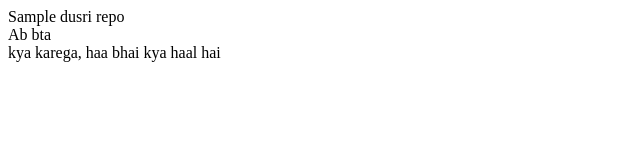
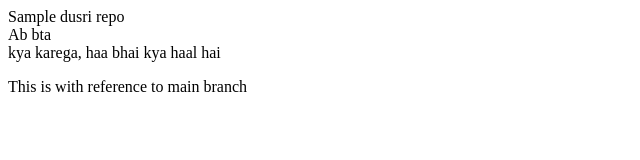
Before and after one commit to ManasBhatia5128/ToPush3, a plain HTML site: page index.html in a window 1280 px wide. Shown: the whole page, without its empty margins (0-640 px from the left). Drawn offline with Linux system fonts and the light colour scheme.

Commit message:
ref-1-main

```diff
--- a/index.html
+++ b/index.html
@@ -8,5 +8,6 @@
 <body>
     Sample dusri repo
     <div>Ab bta <br>kya karega, haa bhai kya haal hai</div>
+    <p>This is with reference to main branch</p>
 </body>
 </html>
```
